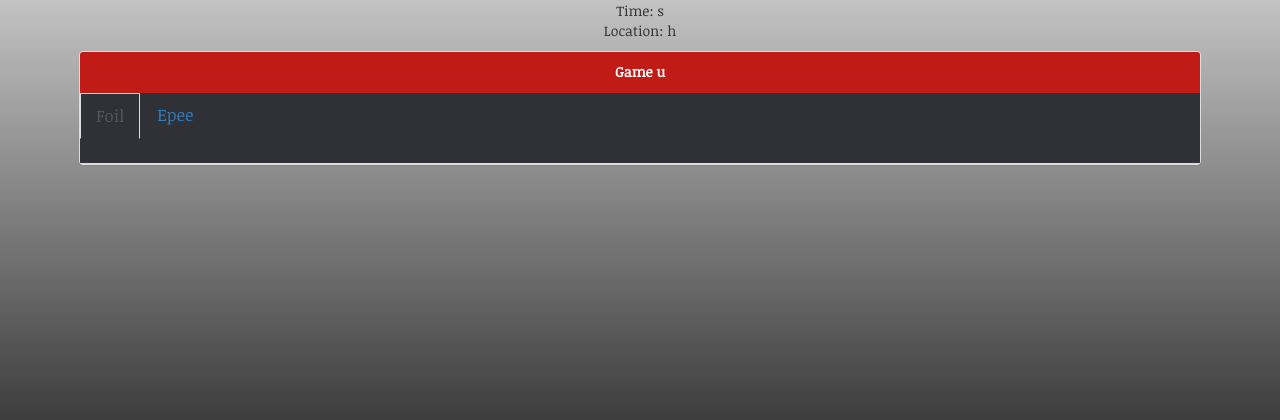
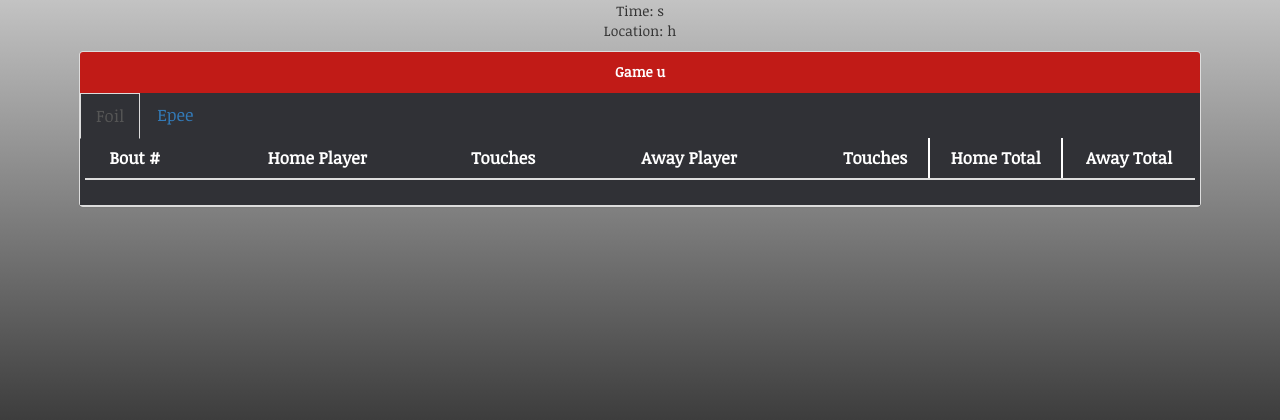
Before and after one commit to serenadipity/supreme-waffle, a Flask app: page /event/1 in a window 1280 px wide. Shown: the part 189-609 px from the top of the page. Run offline with Flask 2, Linux system fonts and the light colour scheme; data that the repository does not hold is empty; some libraries are stand-ins or nearby versions.

Commit message:
made events prettier? idk

```diff
--- a/static/style.css
+++ b/static/style.css
@@ -156,6 +156,15 @@ tr.homepage {
     font-weight: normal !important;
 }
 
+.event th, .event td {
+    background-color: #303136 !important;
+    text-align: center !important;
+}
+
+#left-border {
+    border-left-width: 2px !important;
+    border-left-style: solid !important;
+}
 
 .homepage2 thead, .homepage2 tbody { display: block; }
 
--- a/templates/event.html
+++ b/templates/event.html
@@ -43,23 +43,29 @@
       <li role="presentation"><a href="#epee" role="tab" data-toggle="tab">Epee</a></li>
 <div class="tab-content">
       <div role="tabpanel" class="tab-pane active" id="foil">
-	<table class="table">
-	  {% for i in range(data|length) %}
-	  {% if data[i][9] == "Foil"%}
+	<table class="table event">
 	  <thead>
 	    <tr>
-              <th width="300px">Bout {{data[i][11]}}: {{data[i][9]}}</th>
-              <th width="300px">Player 1: <a href="/player/{{playersH[i][0]}}/{{data[i][1]}}">{{playersH[i][2]}} {{playersH[i][3]}}</a></th>
-              <th width="300px">Player 2: <a href="/player/{{playersA[i][0]}}/{{data[i][5]}}">{{playersA[i][2]}} {{playersA[i][3]}}</a></th>
-	      <th width="300px">Score</th>
+	      <th width="75px">Bout #</th>
+	      <th width="200px">Home Player</th>
+	      <th width="60px">Touches</th>
+	      <th width="200px">Away Player</th>
+	      <th width="60px">Touches</th>
+	      <th id="left-border" width="100px">Home Total</th>
+	      <th id="left-border" width="100px">Away Total</th>
 	    </tr>
 	  </thead>
+	  {% for i in range(data|length) %}
+	  {% if data[i][9] == "Foil" %}
 	  <tbody>
 	    <tr>
-              <td width="200px">Player 1 Touches: {{data[i][2]}}</td>
-              <td width="200px">{{data[i][3]}}</td>
-              <td width="200px">Player 2 Touches: {{data[i][6]}}</td>
-              <td width="200px">{{data[i][7]}}</td>
+	      <td> {{data[i][11]}}</td>
+	      <td><a href="/player/{{playersH[i][0]}}/{{data[i][1]}}">{{playersH[i][2]}} {{playersH[i][3]}}</a></td>
+	      <td>{{data[i][2]}}</td>
+	      <td><a href="/player/{{playersA[i][0]}}/{{data[i][5]}}">{{playersA[i][2]}} {{playersA[i][3]}}</a></td>
+	      <td>{{data[i][6]}}</td>
+	      <td id="left-border">{{data[i][3]}}</td>
+	      <td id="left-border">{{data[i][7]}}</td>
 	    </tr>
 	  </tbody>
 	  {% endif %}
@@ -68,22 +74,29 @@
       </div>
 
       <div role="tabpanel" class="tab-pane" id="epee">
-	<table class="table">
+	<table class="table event">
+	   <thead>
+	    <tr>
+	      <th width="75px">Bout #</th>
+	      <th width="200px">Home Player</th>
+	      <th width="60px">Touches</th>
+	      <th width="200px">Away Player</th>
+	      <th width="60px">Touches</th>
+	      <th id="left-border" width="100px">Home Total</th>
+	      <th id="left-border" width="100px">Away Total</th>
+	    </tr>
+	  </thead>
 	  {% for i in range(data|length) %}
 	  {% if data[i][9] == "Epee"%}
-	  <thead>
-	    <tr>
-              <th width="300px">Bout {{data[i][11]}}: {{data[i][9]}}</th>
-              <th width="300px">Player 1: <a href="/player/{{playersH[i][0]}}/{{data[i][1]}}">{{playersH[i][2]}} {{playersA[i][3]}}</a></th>
-              <th width="300px">Player 2: <a href="/player/{{playersA[i][0]}}/{{data[i][5]}}">{{playersA[i][2]}} {{playersA[i][3]}}</a></th>
-	    </tr>
-	  </thead>
 	  <tbody>
 	    <tr>
-              <td width="200px">Player 1 Touches: {{data[i][2]}}</td>
-              <td width="200px">Score: {{data[i][3]}}</td>
-              <td width="200px">Player 2 Touches: {{data[i][6]}}</td>
-              <td width="200px">Score: {{data[i][7]}}</td>
+	      <td> {{data[i][11]}}</td>
+	      <td><a href="/player/{{playersH[i][0]}}/{{data[i][1]}}">{{playersH[i][2]}} {{playersH[i][3]}}</a></td>
+	      <td>{{data[i][2]}}</td>
+	      <td><a href="/player/{{playersA[i][0]}}/{{data[i][5]}}">{{playersA[i][2]}} {{playersA[i][3]}}</a></td>
+	      <td>{{data[i][6]}}</td>
+	      <td id="left-border">{{data[i][3]}}</td>
+	      <td id="left-border">{{data[i][7]}}</td>
 	    </tr>
 	  </tbody>
 	  {% endif %}
```
